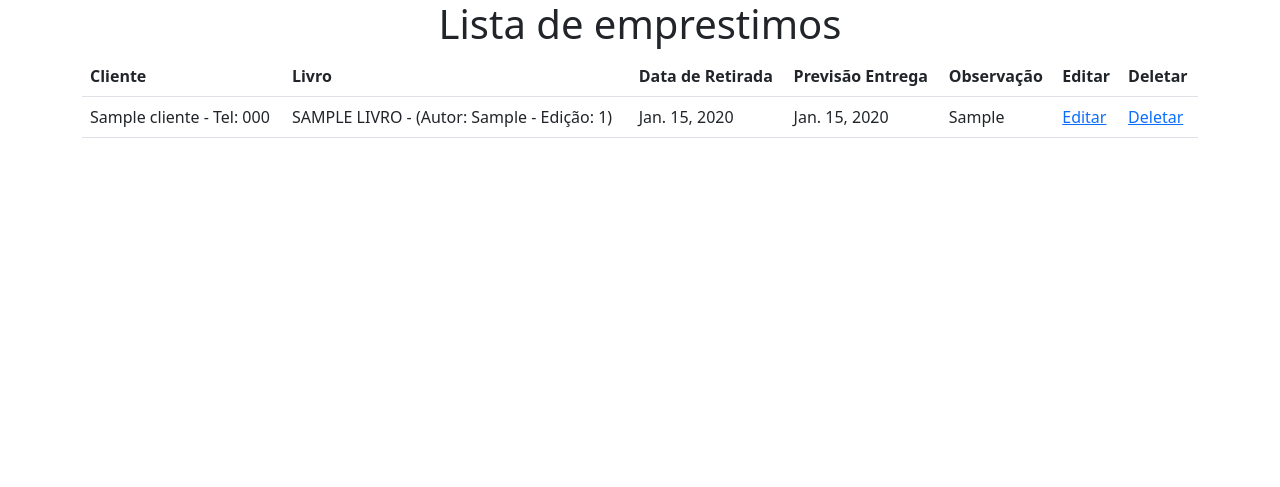
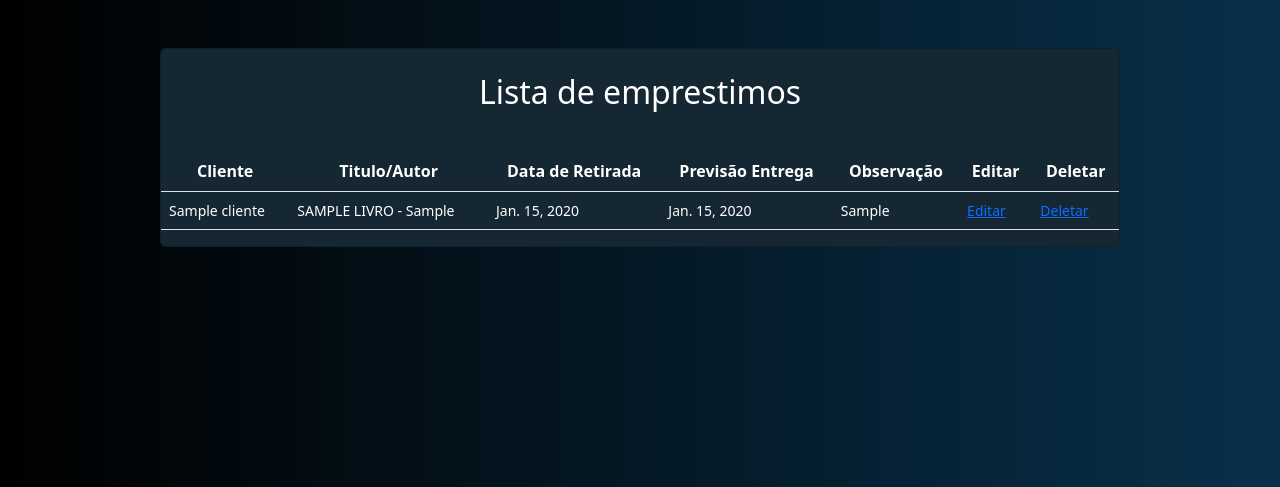
Before and after one commit to willsantos86/Acervo_livros, a Django app: page /visualizar/ in a window 1280 px wide. Shown: the top 487 px of the page. Run offline with Django 3.2, Linux system fonts and the light colour scheme; tables that the repository leaves empty hold one stand-in row (values such as "Sample post"); some libraries are stand-ins or nearby versions.

```diff
--- a/cadastro/models.py
+++ b/cadastro/models.py
@@ -8,7 +8,7 @@ class Cliente(models.Model):
     telefone = models.CharField(max_length=14, verbose_name='Telefone')
 
     def __str__(self):
-        return f'{self.nome} - Tel: {self.telefone}'
+        return f'{self.nome}'
     class Meta:
         verbose_name = 'Cliente'
         verbose_name_plural = 'Clientes'
@@ -23,7 +23,7 @@ class Livro(models.Model):
     observacao = models.TextField(verbose_name='Observação',blank=True)
 
     def __str__(self):
-        return f'{self.titulo.upper()} - (Autor: {self.autor} - Edição: {self.edicao})'
+        return f'{self.titulo.upper()} - {self.autor}'
     class Meta:
         verbose_name = 'Livro'
         verbose_name_plural = 'Livros'
@@ -32,8 +32,8 @@ class Livro(models.Model):
 
 class Emprestimo(models.Model):
 
-    cliente = models.ForeignKey(Cliente,verbose_name='Cliente', on_delete=models.CASCADE)
-    livro = models.ForeignKey(Livro,verbose_name='Livro', on_delete=models.CASCADE)
+    cliente = models.ForeignKey(Cliente,verbose_name='Nome do Cliente', on_delete=models.CASCADE)
+    livro = models.ForeignKey(Livro,verbose_name='Título/Autor do Livro', on_delete=models.CASCADE)
     data_retirada = models.DateField(verbose_name='Data de Retirada')
     data_entrega_prevista = models.DateField(verbose_name='Previsão Entrega')
     observacao = models.TextField(verbose_name='Observação', blank=True)
--- a/cadastro/templates/visualizar.html
+++ b/cadastro/templates/visualizar.html
@@ -8,14 +8,15 @@
     <title>Contato</title>
     <link href="https://cdn.jsdelivr.net/npm/bootstrap@5.2.3/dist/css/bootstrap.min.css" rel="stylesheet" integrity="sha384-rbsA2VBKQhggwzxH7pPCaAqO46MgnOM80zW1RWuH61DGLwZJEdK2Kadq2F9CUG65" crossorigin="anonymous">
   </head>
-  <body>
-        <div class="container">
-            <h1 align="center">Lista de emprestimos</h1>
-            <div class="table-responsive">
-                <table class="table" align="center">
-                    <tr>
+  <body style="background-image: linear-gradient(to right, black , rgb(8, 48, 74));">
+    <div class="card w-75 mb-3 mt-5 m-auto" style="background: rgb(21,39,51);color: white;">
+        <h2 class="pt-4" style="text-align: center;">Lista de emprestimos</h2>
+        <div class="card-body m-auto" style="color: white;"></div>
+            <div class="table-responsive" style="color: white;">
+                <table class="table" style="color: white;">
+                    <tr style="text-align: center;color: white;">
                         <th>Cliente</th>
-                        <th>Livro</th>
+                        <th>Titulo/Autor</th>
                         <th>Data de Retirada</th>
                         <th>Previsão Entrega</th>
                         <th>Observação</th>
@@ -24,7 +25,7 @@
 
                     </tr>
                     {% for emprestimo in lista_emprestimos %}
-                    <tr>
+                    <tr style="font-size: 14px;">
                         <td>{{ emprestimo.cliente }}</td>
                         <td>{{ emprestimo.livro }}</td>
                         <td>{{ emprestimo.data_retirada }}</td>
@@ -40,5 +41,6 @@
             </div>
 
         </div>
+    </div>
     </body>
 </html>
```
Also changed, not shown: cadastro/templates/emprestimo.html (+10 -9 lines).
